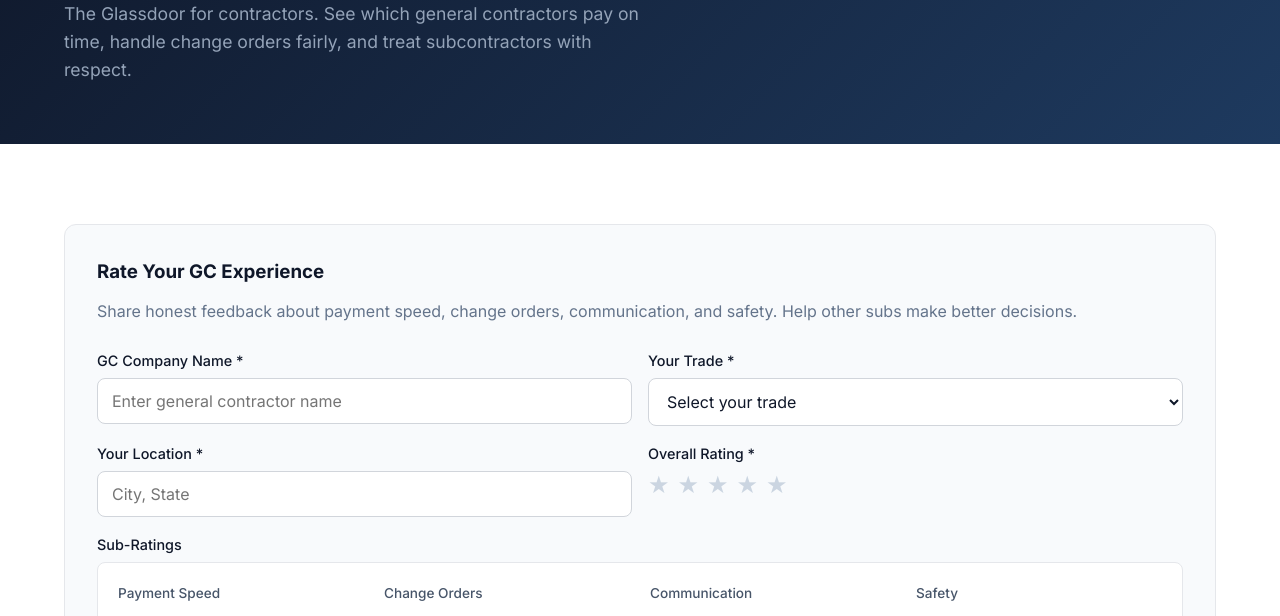
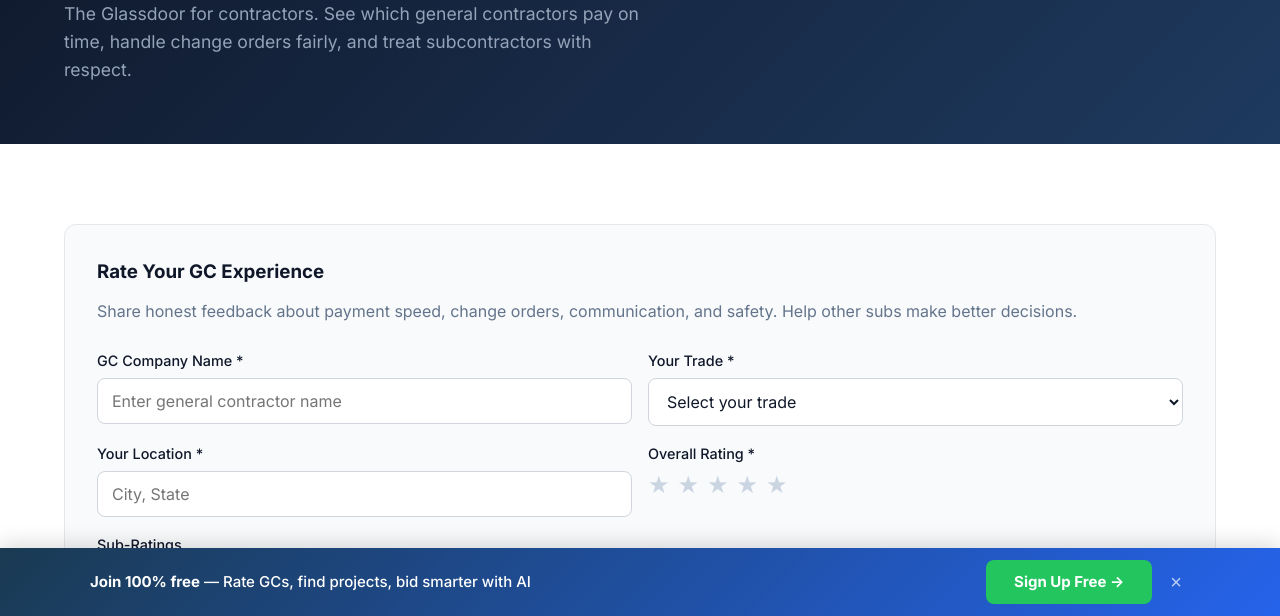
Before and after one commit to cwalsh7997/subcontractors-ai, a website: page gc-ratings.html in a window 1280 px wide. Shown: the part 184-800 px from the top of the page. Drawn offline with Linux system fonts and the light colour scheme.

Commit message:
Add floating CTA signup bar to gc-ratings page

```diff
--- a/gc-ratings.html
+++ b/gc-ratings.html
@@ -1125,5 +1125,32 @@ function toggleMobile() {
 renderGCs(gcs);
 </script>
 
+<!-- Floating CTA Bar -->
+<div id="floating-cta" style="display:none;position:fixed;bottom:0;left:0;right:0;z-index:9999;background:linear-gradient(135deg,#1a3a52,#2563eb);padding:12px 20px;box-shadow:0 -4px 20px rgba(0,0,0,0.15);transform:translateY(100%);transition:transform 0.4s ease;">
+  <div style="max-width:1100px;margin:0 auto;display:flex;align-items:center;justify-content:space-between;flex-wrap:wrap;gap:10px;">
+    <div style="color:white;font-size:15px;font-weight:500;">
+      <strong>Join 100% free</strong> &mdash; Rate GCs, find projects, bid smarter with AI
+    </div>
+    <div style="display:flex;gap:10px;align-items:center;">
+      <a href="app/signup.html" style="background:#22c55e;color:white;padding:10px 28px;border-radius:8px;text-decoration:none;font-weight:700;font-size:15px;white-space:nowrap;">Sign Up Free &rarr;</a>
+      <button onclick="document.getElementById('floating-cta').style.transform='translateY(100%)';sessionStorage.setItem('cta-dismissed','1')" style="background:none;border:none;color:rgba(255,255,255,0.7);cursor:pointer;font-size:20px;padding:4px 8px;">&times;</button>
+    </div>
+  </div>
+</div>
+<script>
+(function(){
+  if(sessionStorage.getItem('cta-dismissed')) return;
+  var cta = document.getElementById('floating-cta');
+  if(!cta) return;
+  var shown = false;
+  window.addEventListener('scroll', function(){
+    if(!shown && window.scrollY > 400){
+      shown = true;
+      cta.style.display = 'block';
+      setTimeout(function(){ cta.style.transform = 'translateY(0)'; }, 50);
+    }
+  });
+})();
+</script>
 </body>
 </html>
```
